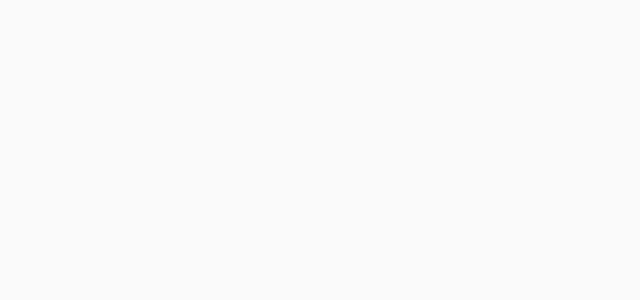
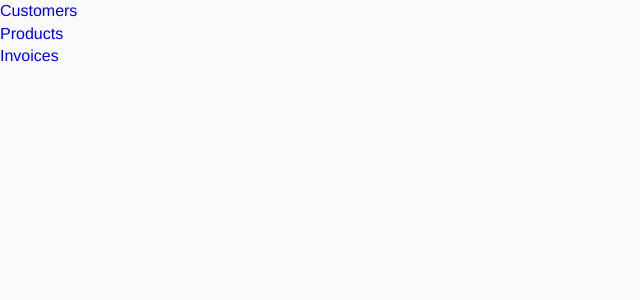
Before and after one commit to iamcoderUA/react-invoice-app, a React (Create React App) app: page / in a window 1280 px wide. Shown: the top 300 px of the page, without its empty margins (0-640 px from the left). Built offline with nearby package versions, Linux system fonts and the light colour scheme.

Commit message:
feat(app): use app-component

```diff
--- a/src/app/Root.tsx
+++ b/src/app/Root.tsx
@@ -1,11 +1,13 @@
 import React from 'react';
 
 import CssBaseLine from '@material-ui/core/CssBaseline';
+import App from './app-component/app.component';
 
 const Root: React.FC = () => {
   return (
     <React.Fragment>
       <CssBaseLine/>
+      <App/>
     </React.Fragment>
   );
 };
```
